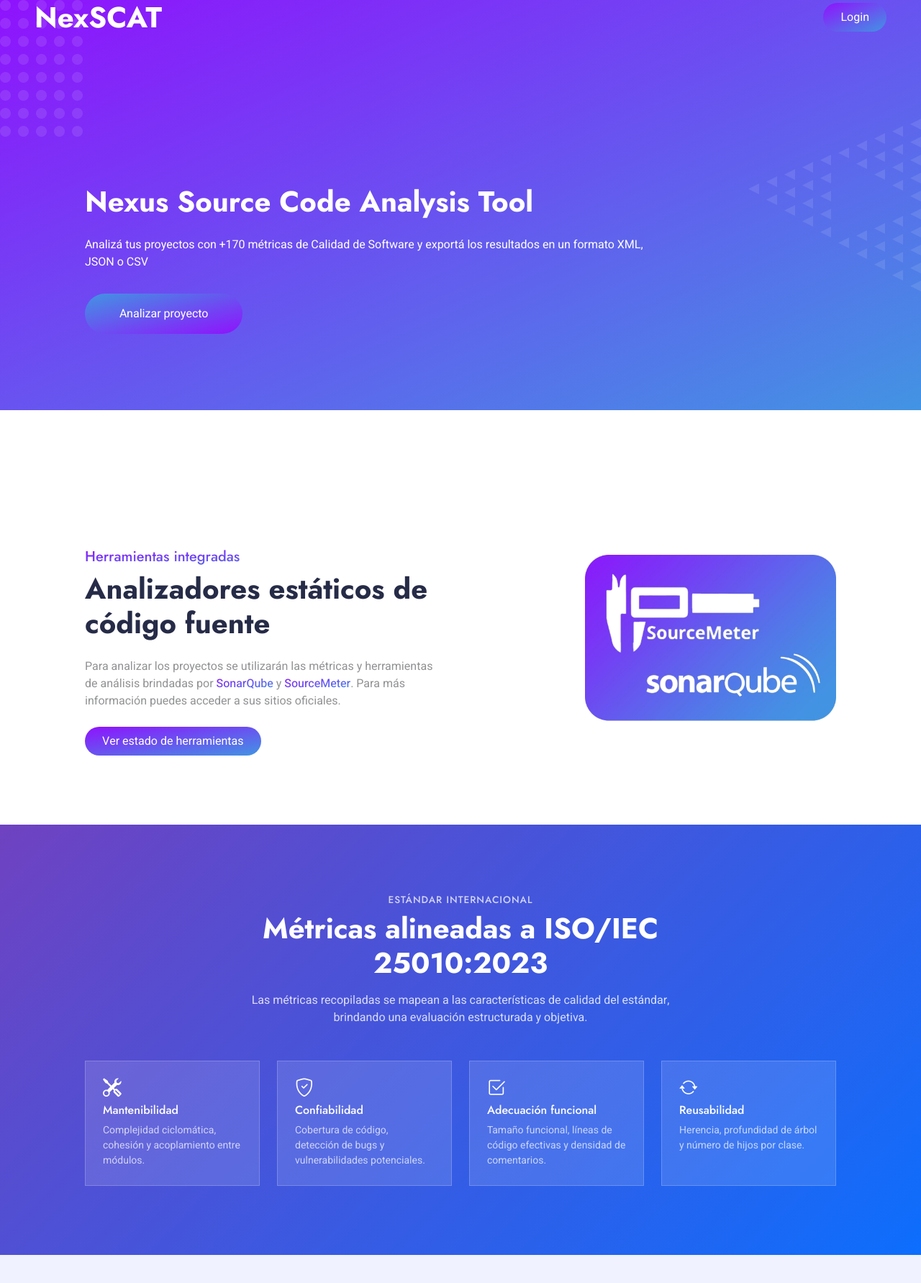
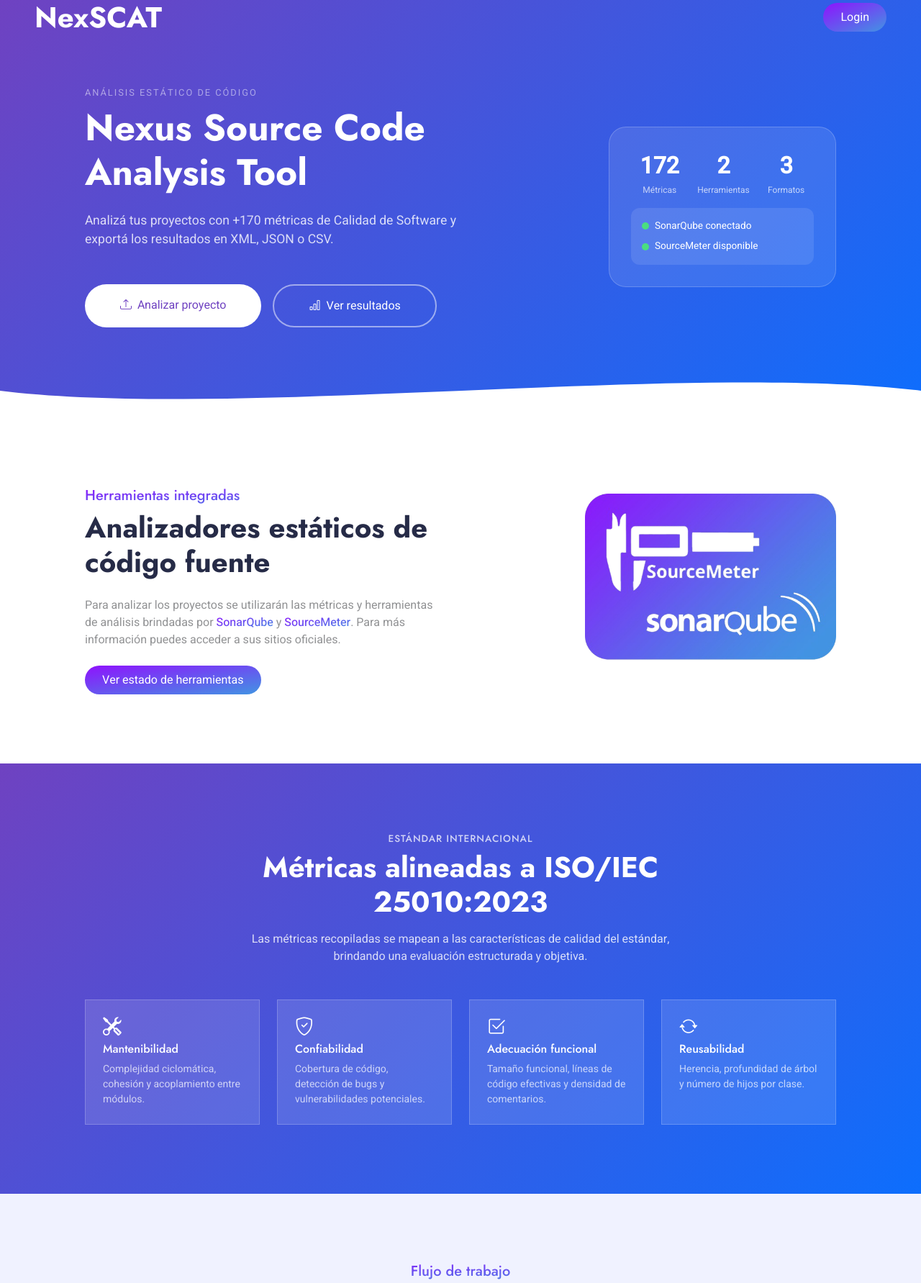
Before and after one commit to CelesteOj22/NexSCAT, a Django app: page / in a window 1280 px wide. Shown: the top 1783 px of the page at 72% size. Run offline with Django 4.2, Linux system fonts and the light colour scheme; parts of the project's set-up code (start-up, migrations or seed data) failed here and were passed over; some libraries are stand-ins or nearby versions.

Commit message:
index fix

```diff
--- a/main/templates/main/Index.html
+++ b/main/templates/main/Index.html
@@ -6,16 +6,66 @@
 {% block body_attributes %}data-bs-spy="scroll" data-bs-target=".navbar" data-bs-offset="51" class="no-padding-top home-page"{% endblock %}
 
 {% block hero %}
-<div class="container-fluid bg-primary hero-header" style="min-height: 570px;">
+<div style="background: linear-gradient(135deg, #6f42c1 0%, #0d6efd 100%); position: relative; padding: 120px 0 0;">
     <div class="container px-lg-5">
-        <div class="row g-8">
-            <div class="col-lg-9 text-center text-lg-start">
-                <h1 class="text-white mb-4 animated slideInDown">Nexus Source Code Analysis Tool</h1>
-                <p class="text-white pb-3 animated slideInDown">Analizá tus proyectos con +170 métricas de Calidad de Software y exportá los resultados en un formato XML, JSON o CSV</p>
-                <a href="{% url 'main:importarProyecto' %}" class="btn btn-secondary-gradient py-sm-3 px-4 px-sm-5 rounded-pill animated slideInRight">Analizar proyecto</a>
+        <div class="row g-5 align-items-center pb-5">
+            <div class="col-lg-8 text-center text-lg-start">
+                <p class="text-white-50 fw-semibold mb-2" style="letter-spacing: 2px; text-transform: uppercase; font-size: 0.8rem;">
+                    Análisis estático de código
+                </p>
+                <h1 class="text-white mb-4 animated slideInDown" style="font-size: clamp(2rem, 4vw, 3.2rem); font-weight: 700; line-height: 1.2;">
+                    Nexus Source Code<br>Analysis Tool
+                </h1>
+                <p class="mb-5 animated slideInDown" style="color: rgba(255,255,255,0.8); font-size: 1.1rem; max-width: 540px;">
+                    Analizá tus proyectos con +170 métricas de Calidad de Software y exportá los resultados en XML, JSON o CSV.
+                </p>
+                <div class="d-flex gap-3 justify-content-center justify-content-lg-start flex-wrap">
+                    <a href="{% url 'main:importarProyecto' %}" class="btn py-3 px-5 rounded-pill fw-semibold animated slideInRight"
+                       style="background: white; color: #6f42c1; font-size: 1rem;">
+                        <i class="bi bi-upload me-2"></i>Analizar proyecto
+                    </a>
+                    <a href="{% url 'main:dashboardAnalisis' %}" class="btn py-3 px-5 rounded-pill fw-semibold"
+                       style="border: 2px solid rgba(255,255,255,0.5); color: white; font-size: 1rem;">
+                        <i class="bi bi-bar-chart me-2"></i>Ver resultados
+                    </a>
+                </div>
+            </div>
+            <div class="col-lg-4 text-center d-none d-lg-block">
+                <div style="background: rgba(255,255,255,0.1); border: 1px solid rgba(255,255,255,0.2); border-radius: 24px; padding: 30px;">
+                    <div class="d-flex justify-content-around mb-3">
+                        <div class="text-white text-center">
+                            <div style="font-size: 2rem; font-weight: 700;">172</div>
+                            <div style="font-size: 0.75rem; opacity: 0.7;">Métricas</div>
+                        </div>
+                        <div class="text-white text-center">
+                            <div style="font-size: 2rem; font-weight: 700;">2</div>
+                            <div style="font-size: 0.75rem; opacity: 0.7;">Herramientas</div>
+                        </div>
+                        <div class="text-white text-center">
+                            <div style="font-size: 2rem; font-weight: 700;">3</div>
+                            <div style="font-size: 0.75rem; opacity: 0.7;">Formatos</div>
+                        </div>
+                    </div>
+                    <div style="background: rgba(255,255,255,0.1); border-radius: 12px; padding: 15px;">
+                        <div class="d-flex align-items-center gap-2 mb-2">
+                            <div style="width: 10px; height: 10px; border-radius: 50%; background: #4ade80;"></div>
+                            <span class="text-white" style="font-size: 0.85rem;">SonarQube conectado</span>
+                        </div>
+                        <div class="d-flex align-items-center gap-2">
+                            <div style="width: 10px; height: 10px; border-radius: 50%; background: #4ade80;"></div>
+                            <span class="text-white" style="font-size: 0.85rem;">SourceMeter disponible</span>
+                        </div>
+                    </div>
+                </div>
             </div>
         </div>
     </div>
+    <!-- Ola SVG que transiciona al blanco -->
+    <svg xmlns="http://www.w3.org/2000/svg" viewBox="0 0 1440 80"
+         preserveAspectRatio="none"
+         style="display: block; width: 100%; height: 80px; margin-bottom: -2px;">
+        <path fill="white" d="M0,40 C360,80 1080,0 1440,40 L1440,80 L0,80 Z"/>
+    </svg>
 </div>
 {% endblock %}
 
--- a/main/templates/main/base.html
+++ b/main/templates/main/base.html
@@ -293,41 +293,53 @@
         <!-- Content End -->
 
         <!-- Footer Start -->
-        <div class="container-fluid bg-primary text-light footer wow fadeIn" data-wow-delay="0.1s" >
-            <div class="container py-5 px-lg-5">
-                <div class="row g-5">
-                    <div class="col-md-6 col-lg-4">
-                        <h4 class="text-white mb-4">NexSCAT</h4>
-                        <p class="mb-2">Integración de herramientas del análisis estático del código para el soporte de estudios empíricos en la calidad del software</p>
+        <div class="container-fluid text-light" style="background: linear-gradient(135deg, #6f42c1 0%, #0d6efd 100%); position: relative;">
+            <!-- Ola superior -->
+            <svg xmlns="http://www.w3.org/2000/svg" viewBox="0 0 1440 60"
+                 preserveAspectRatio="none"
+                 style="display: block; width: 100%; height: 60px; margin-top: -2px;">
+                <path fill="white" d="M0,30 C360,60 1080,0 1440,30 L1440,0 L0,0 Z"/>
+            </svg>
+            <div class="container py-4 px-lg-5">
+                <div class="row g-4 align-items-start">
+                    <div class="col-md-4">
+                        <h5 class="text-white fw-bold mb-2">NexSCAT</h5>
+                        <p class="mb-0" style="color: rgba(255,255,255,0.75); font-size: 0.9rem;">
+                            Integración de herramientas de análisis estático del código para estudios empíricos en calidad del software.
+                        </p>
                     </div>
-                    <div class="col-md-6 col-lg-4">
-                        <h4 class="text-white mb-4">Github</h4>
-                        <a class="btn btn-link" href="https://github.com/CelesteOj22/NexSCAT" target="_blank">NexSCAT Repository</a>
+                    <div class="col-md-4">
+                        <h6 class="text-white fw-semibold mb-2">Repositorio</h6>
+                        <a class="d-flex align-items-center gap-2 text-decoration-none" href="https://github.com/CelesteOj22/NexSCAT" target="_blank"
+                           style="color: rgba(255,255,255,0.75); font-size: 0.9rem;">
+                            <i class="bi bi-github"></i> NexSCAT en GitHub
+                        </a>
                     </div>
-                    <div class="col-md-6 col-lg-4">
-                        <h4 class="text-white mb-4">Sitios Web Oficiales</h4>
-                        <a class="btn btn-link" href="https://www.sonarsource.com/products/sonarqube/" target="_blank">SonarQube</a>
-                        <a class="btn btn-link" href="https://sourcemeter.com/" target="_blank">SourceMeter</a>
+                    <div class="col-md-4">
+                        <h6 class="text-white fw-semibold mb-2">Herramientas</h6>
+                        <a class="d-block text-decoration-none mb-1" href="https://www.sonarsource.com/products/sonarqube/" target="_blank"
+                           style="color: rgba(255,255,255,0.75); font-size: 0.9rem;">
+                            <i class="bi bi-box-arrow-up-right me-1"></i>SonarQube
+                        </a>
+                        <a class="d-block text-decoration-none" href="https://sourcemeter.com/" target="_blank"
+                           style="color: rgba(255,255,255,0.75); font-size: 0.9rem;">
+                            <i class="bi bi-box-arrow-up-right me-1"></i>SourceMeter
+                        </a>
                     </div>
                 </div>
-            </div>
-            <div class="container px-lg-5">
-                <div class="copyright">
-                    <div class="row">
-                        <div class="col-md-6 text-center text-md-start mb-3 mb-md-0">
-                            &copy; {% now "Y" %} <a class="border-bottom" href="{% url 'main:home' %}">NexSCAT</a>, Todos los derechos reservados.
-                        </div>
-                        <div class="col-md-6 text-center text-md-end">
-                            <div class="footer-menu">
-                                <a href="{% url 'main:home' %}">Home</a>
-                                <a href="{% url 'main:dashboardAnalisis' %}">Dashboard</a>
-                                {% if user.is_authenticated %}
-                                    <a href="{% url 'main:logout' %}">Cerrar Sesión</a>
-                                {% else %}
-                                    <a href="{% url 'main:login' %}">Login</a>
-                                {% endif %}
-                            </div>
-                        </div>
+                <hr style="border-color: rgba(255,255,255,0.2); margin: 20px 0 15px;">
+                <div class="d-flex justify-content-between align-items-center flex-wrap gap-2">
+                    <span style="color: rgba(255,255,255,0.6); font-size: 0.85rem;">
+                        &copy; {% now "Y" %} <a href="{% url 'main:home' %}" class="text-white text-decoration-none">NexSCAT</a> — Todos los derechos reservados.
+                    </span>
+                    <div class="d-flex gap-3">
+                        <a href="{% url 'main:home' %}" style="color: rgba(255,255,255,0.7); font-size: 0.85rem; text-decoration: none;">Home</a>
+                        <a href="{% url 'main:dashboardAnalisis' %}" style="color: rgba(255,255,255,0.7); font-size: 0.85rem; text-decoration: none;">Dashboard</a>
+                        {% if user.is_authenticated %}
+                            <a href="{% url 'main:logout' %}" style="color: rgba(255,255,255,0.7); font-size: 0.85rem; text-decoration: none;">Cerrar Sesión</a>
+                        {% else %}
+                            <a href="{% url 'main:login' %}" style="color: rgba(255,255,255,0.7); font-size: 0.85rem; text-decoration: none;">Login</a>
+                        {% endif %}
                     </div>
                 </div>
             </div>
```
